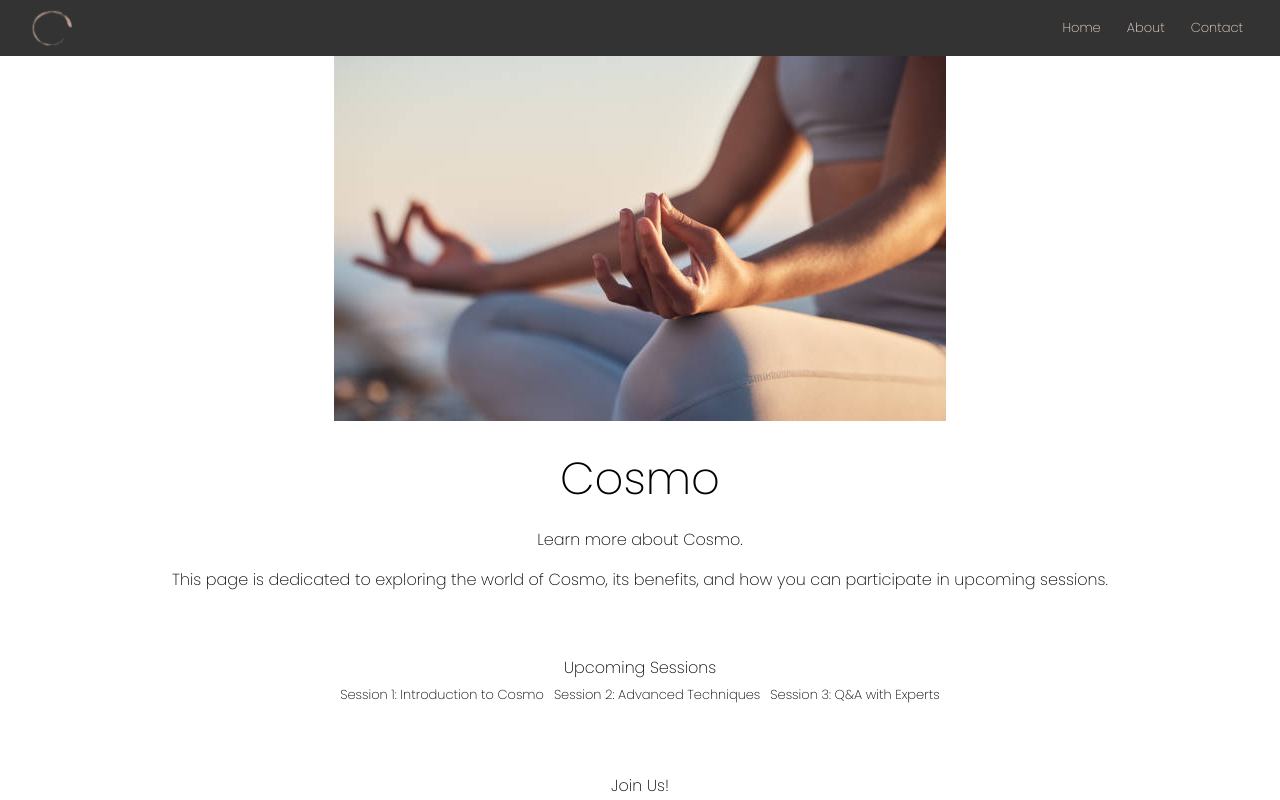
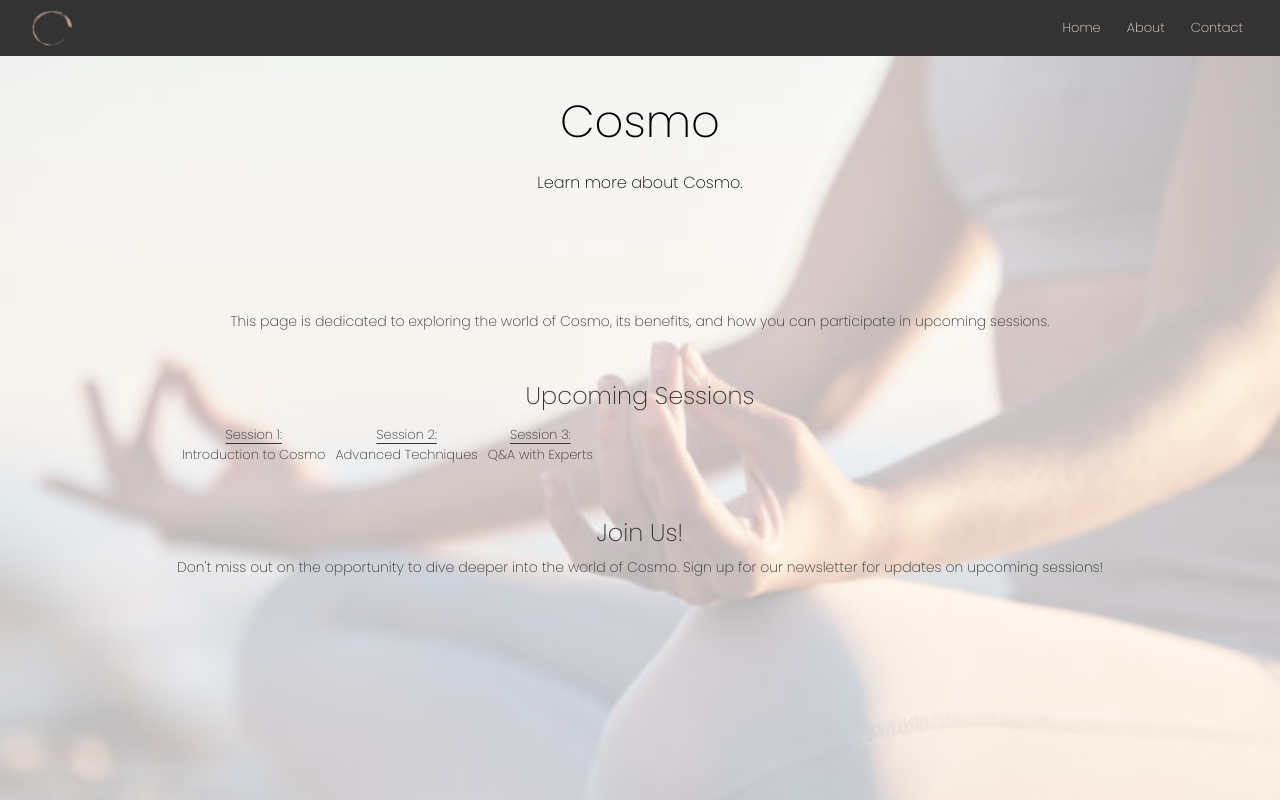
Before and after one commit to Marconion/in-love-with-next-js, a Next.js app: page /cosmo in a window 1280 px wide. Shown: the top 800 px of the page. Built offline with nearby package versions, Linux system fonts and the light colour scheme.

Commit message:
Update Cosmo page layout and content, add Next Retreat page, and adjust Home page styles

```diff
--- a/src/app/cosmo/page.css
+++ b/src/app/cosmo/page.css
@@ -12,7 +12,15 @@
   flex-direction: column;
   align-items: center;
   gap: 1rem;
-  padding: 0 1rem;
+  padding: 2rem 2rem;
+}
+
+.description {
+  color: #333;
+  font-size: 14px;
+  line-height: 1.5;
+  margin-top: 100px;
+  text-align: center;
 }
 
 h1 {
--- a/src/app/cosmo/page.js
+++ b/src/app/cosmo/page.js
@@ -9,32 +9,65 @@
 const Cosmo = () => {
   return (
     <>
-      <div className="container">
       <FadeIn>
-          <Image src={image2} alt="Cosmo" width={"100%"} height={250} />
+        <Image
+          src={image2}
+          alt="About"
+          width={250}
+          height={250}
+          style={{
+            position: "absolute",
+            // top: "4rem",
+            zIndex: -1,
+            opacity: 0.3,
+            width: "100%",
+            height: "auto",
+          }}
+        />
       </FadeIn>
 
+      <div className="container">
         <div className="text-container">
           <h1>Cosmo</h1>
           <p>Learn more about Cosmo.</p>
+          <FadeInSection>
+            <div className="description">
               <p>
                 This page is dedicated to exploring the world of Cosmo, its
                 benefits, and how you can participate in upcoming sessions.
               </p>
               <div style={{ margin: "3rem 0", textAlign: "center" }}>
-            <h2>Upcoming Sessions</h2>
+                <h2 className="text-2xl pb-2">Upcoming Sessions</h2>
                 <ul>
-              <li>Session 1: Introduction to Cosmo</li>
-              <li>Session 2: Advanced Techniques</li>
-              <li>Session 3: Q&A with Experts</li>
+                  <li>
+                    <p className="text-md underline underline-offset-4">
+                      Session 1:{" "}
+                    </p>
+                    <p>Introduction to Cosmo</p>
+                  </li>
+                  <li>
+                    <p className="text-md underline underline-offset-4">
+                      Session 2:{" "}
+                    </p>
+                    <p>Advanced Techniques</p>
+                  </li>
+                  <li>
+                    <p className="text-md underline underline-offset-4">
+                      Session 3:{" "}
+                    </p>
+                    <p>Q&A with Experts</p>
+                  </li>
                 </ul>
               </div>
               {/* Additional content: Call to action for joining the sessions */}
-          <h2>Join Us!</h2>
+              <h2 className="text-2xl pb-2">Join Us!</h2>
               <p>
-            Don't miss out on the opportunity to dive deeper into the world of
-            Cosmo. Sign up for our newsletter for updates on upcoming sessions!
+                Don't miss out on the opportunity to dive deeper into the world
+                of Cosmo. Sign up for our newsletter for updates on upcoming
+                sessions!
               </p>
+            </div>
+          </FadeInSection>
         </div>
       </div>
       <Footer />
--- /dev/null
+++ b/src/app/next_retreat/page.js
@@ -0,0 +1,7 @@
+import React from "react";
+
+const NextRetreat = () => {
+  return <div>Next retreat</div>;
+};
+
+export default NextRetreat;
--- a/src/app/page.js
+++ b/src/app/page.js
@@ -114,7 +114,7 @@
             img={image1}
             title="Our next retreat"
             content="Lorem ipsum dolor sit amet consectetur adipisicing elit. Tempore, animi vitae"
-            buttonLink="/about"
+            buttonLink="/next_retreat"
           />
         </FadeInSection>
 
@@ -130,10 +130,10 @@
 
         {/* Dark Section */}
         <FadeInSection>
-          <div style={{ backgroundColor: "rgb(66, 66, 66)", padding: "2rem" }}>
-            <p className="read-the-docs" style={{ color: "white" }}>
-              Join me on a journey
-            </p>
+          <div
+            className="text-center"
+            style={{ backgroundColor: "rgb(66, 66, 66)", padding: "2rem" }}>
+            <p style={{ color: "white" }}>Join me on a journey</p>
             <p className="desc" style={{ color: "rgb(192, 192, 192)" }}>
               Yoga By Yuliya creates transformative, long lasting and
               sustainable results.
@@ -176,7 +176,9 @@
                 priority
               />
             </div> */}
-            <p className="desc" style={{ color: "black", padding: "2rem" }}>
+            <p
+              className="desc text-center"
+              style={{ color: "black", padding: "2rem" }}>
               Whether you have 5 or 45 minutes to dedicate that day, there is
               something for everyone to practice anywhere and anytime.
             </p>
```
Lines whose indentation alone changed are shown as unchanged.
